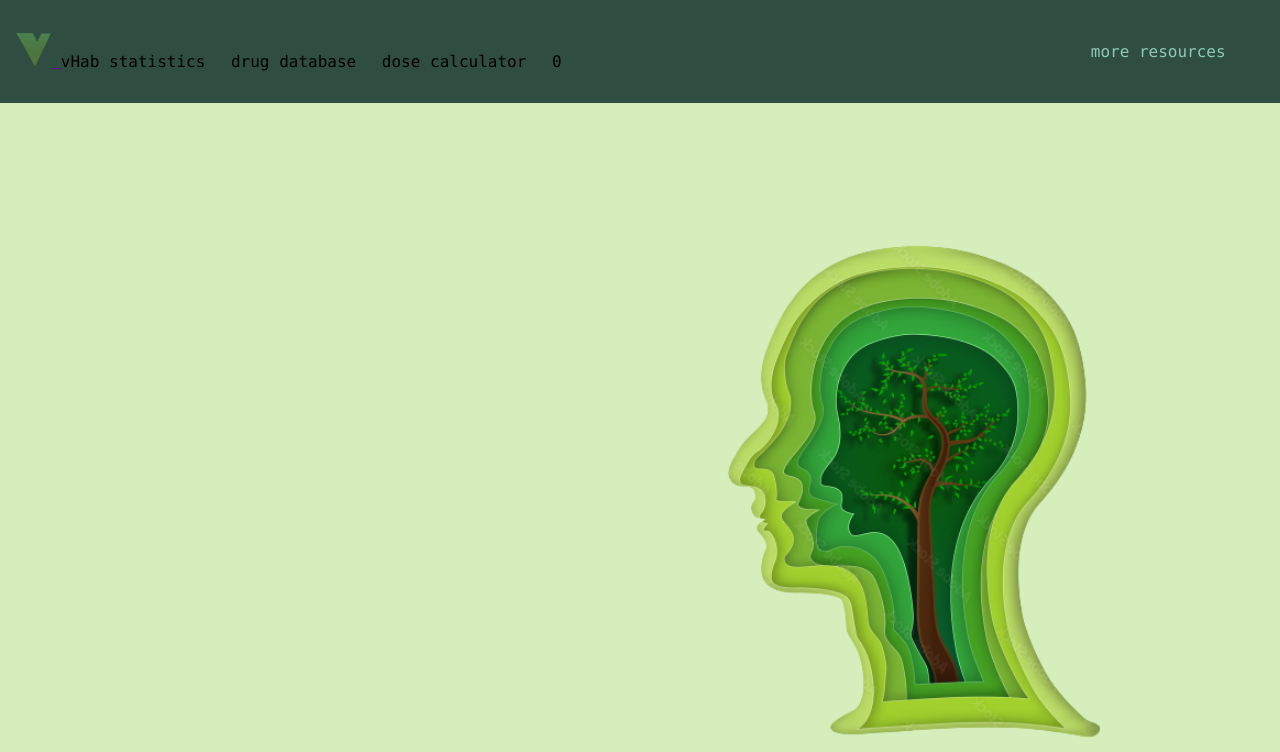
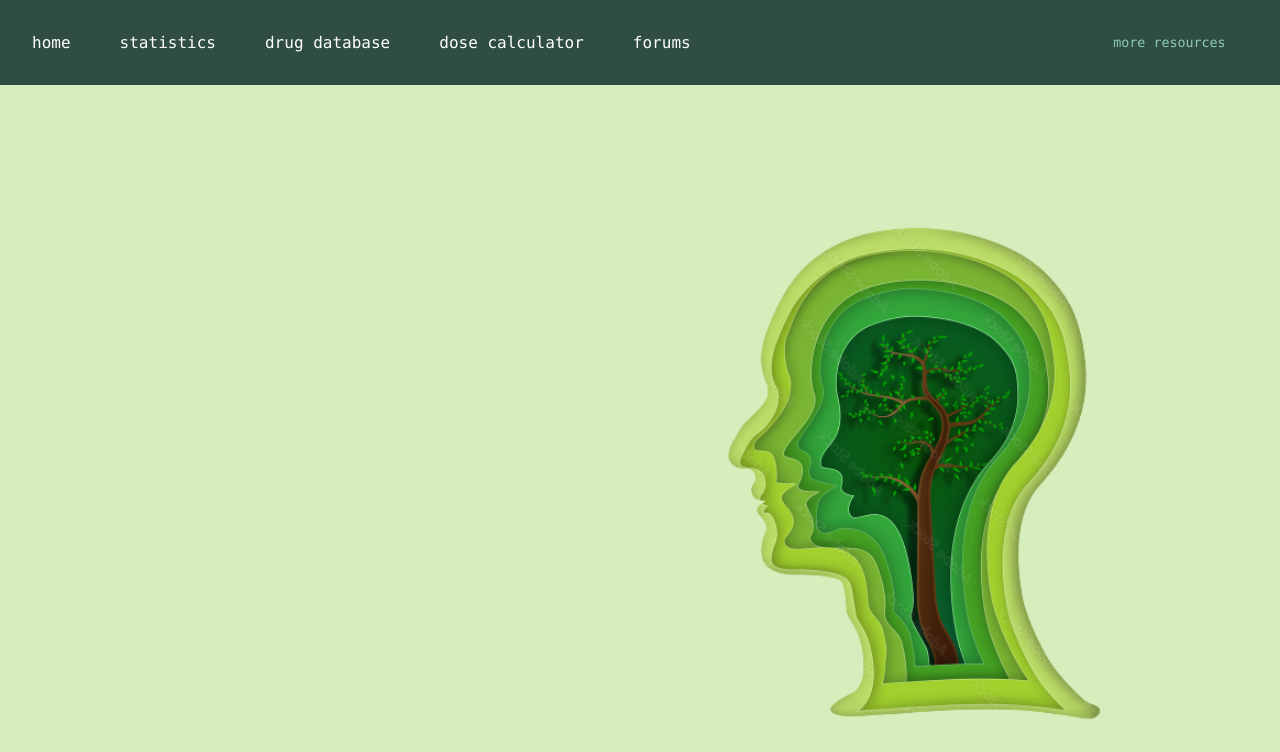
Before and after one commit to chrisprof/vhab, a Flask app: page / in a window 1280 px wide. Shown: the top 752 px of the page. Run offline with Flask 2, Linux system fonts and the light colour scheme.

Commit message:
fixed the navbar

```diff
--- a/website/static/css/nav-style.css
+++ b/website/static/css/nav-style.css
@@ -2,25 +2,29 @@
   display: flex;
   justify-content: space-between;
   align-items: center;
+  width:100%;
   background-color: #2f4e41;
-  padding: 2rem 1rem 2rem 1rem;
+  padding: 1rem 1rem 1rem 2rem;
+}
+
+.header-container{
+  width:80%;
 }
 
 .get-help {
   text-decoration: none;
   color: rgb(142, 202, 185);
+  background: none;
   padding: 1.2rem 2.4rem;
   border-radius: 11px;
+  border:none;
+  transition: all 0.3s;
 }
 
 .get-help:hover,
 .get-help:active {
   background-color: #66a087;
-}
-
-.get-help:link,
-.get-help:visited {
-  transition: all 0.3s;
+  color:white;
 }
 
 .main-nav-list {
@@ -34,3 +38,14 @@
 .logo {
   height: 2.2rem;
 }
+
+.nav-bar-element{
+  margin-right: 4%;
+  color:white;
+  transition: all 0.25s;
+}
+
+.nav-bar-element:active,
+.nav-bar-element:hover{
+  text-decoration: underline;
+}
--- a/website/templates/base.html
+++ b/website/templates/base.html
@@ -27,19 +27,16 @@
   <body>
     <header class="header">
       <div class="header-container">
-      <a href="">
-        <img class="logo" alt="vHab logo" src="{{ url_for('static',filename='images/vhabpng.png')}}" />
-      </a>
-      <a class="vhabName">vHab</a>
-      <a class="stats-page">statistics</a>
-      <a class="clean-days">drug database</a>
-      <a class="clean-days">dose calculator</a>
-      <a class="clean-days">0</a>
-    </div>
+        <a class="home nav-bar-element">home</a>
+        <a class="stats-page nav-bar-element">statistics</a>
+        <a class="database-page nav-bar-element">drug database</a>
+        <a class="dose-calc-page nav-bar-element">dose calculator</a>
+        <a class="forums-page nav-bar-element">forums</a>
+      </div>
 
       <nav class="main-nav">
         <ul class="main-nav-list">
-          <li><a class="get-help" href="#">more resources</a></li>
+          <li><a href="#"><button class="get-help">more resources</button></a></li>
       </nav>
     </header>
     <div>{% block content %}{% endblock %}</div>
```
